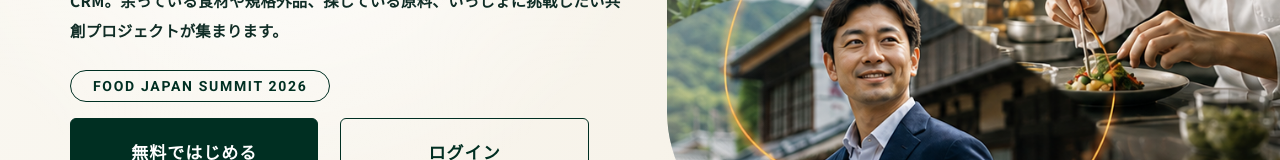
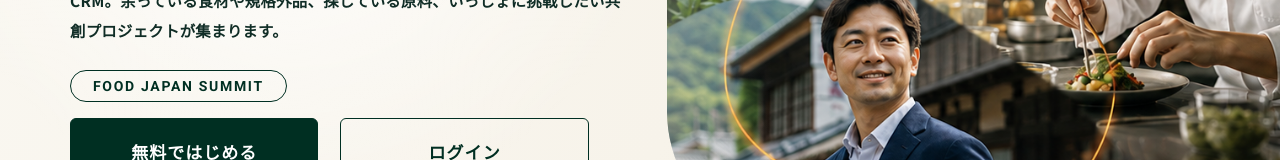
Before and after one commit to GrabDesign1/food-japan-nakama, a Next.js app: page / in a window 1280 px wide. Shown: the part 402-562 px from the top of the page. Built offline with nearby package versions, Linux system fonts and the light colour scheme; no server answers; the database is empty.

Commit message:
Public hero: drop 2026 from FOOD JAPAN SUMMIT tag
Co-Authored-By: Claude Opus 4.8 <noreply@anthropic.com>

```diff
--- a/src/app/(public)/page.tsx
+++ b/src/app/(public)/page.tsx
@@ -43,7 +43,7 @@ export default async function PublicHome() {
             <p className="fjn-hero__lead">
               生産者・食品メーカー・小売・飲食店・流通・物流・サービスをつなぐ共創CRM。余っている食材や規格外品、探している原料、いっしょに挑戦したい共創プロジェクトが集まります。
             </p>
-            <span className="fjn-hero__tag">FOOD JAPAN SUMMIT 2026</span>
+            <span className="fjn-hero__tag">FOOD JAPAN SUMMIT</span>
             <div className="fjn-actions">
               <Link className="fjn-button fjn-button--primary" href="/signup">無料ではじめる</Link>
               <Link className="fjn-button" href="/login">ログイン</Link>
```
